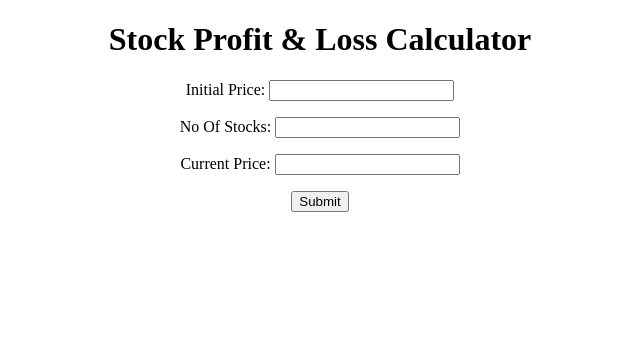
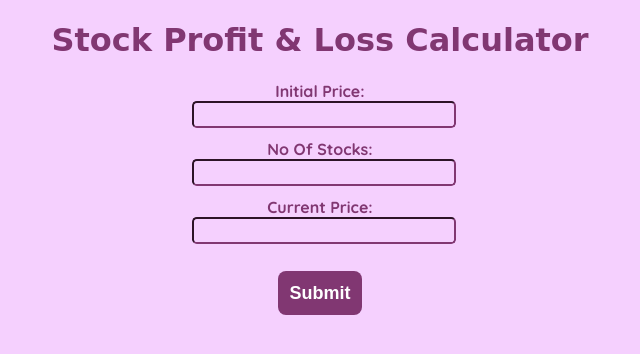
Before and after one commit to RaghaniMadhu/markFourteen-stock-purchase-profit-loss, a plain HTML site: page index.html in a window 1280 px wide. Shown: the whole page, without its empty margins (320-960 px from the left). Drawn offline with Linux system fonts and the light colour scheme; a web font is replaced by a local one.

Commit message:
Update: Completed

```diff
--- a/app.js
+++ b/app.js
@@ -27,19 +27,19 @@ function showMessage(message, finalMessage){
 }
 
 function validateInput(iniPrice, noOfStocks, currPrice){
-    if (!(initialPriceInput.validity.valid)){
+    if (iniPrice.length === 0){
         showMessage("Please Give Initial Price", "INCORRECTINPUT");
         return false;
     }
-    if (!(noOfStocksInput.validity.valid)){
+    if (noOfStocks.length === 0){
         showMessage("Please Give No oF Stocks", "INCORRECTINPUT");
         return false;
     }
-    if (!(currentPriceInput.validity.valid)){
+    if (currPrice === undefined){
         showMessage("Please Give Current Price", "INCORRECTINPUT");
         return false;
     }
-    if( (iniPrice < 1) || (noOfStocks < 1) || (currPrice < 1)){
+    if( (Number(iniPrice) < 1) || (Number(noOfStocks) < 1) || (Number(currPrice) < 1)){
         showMessage("Input Can't be 0 or -ve", "INCORRECTINPUT");
         return false;
     }
@@ -68,7 +68,7 @@ function findProfitLoss(iniPrice, noOfStocks, currPrice){
 }
 
 function calculator(){
-    if(validateInput(Number(initialPriceInput.value), Number(noOfStocksInput.value), Number(currentPriceInput.value))){
+    if(validateInput(initialPriceInput.value, noOfStocksInput.value), currentPriceInput.value){
         const op = findProfitLoss(Number(initialPriceInput.value), Number(noOfStocksInput.value), Number(currentPriceInput.value));
         showMessage(op[0], op[1]);
     }
--- a/index.html
+++ b/index.html
@@ -10,22 +10,18 @@
 <body>
     <h1>Stock Profit & Loss Calculator</h1>
 
-    <main>
-        <label for="initial-price"> Initial Price:
-            <input type="number" id="initial-price" required>
-        </label>
-        <label for="no-of-stocks"> No Of Stocks:
-            <input type="number" id="no-of-stocks" required>
-        </label>
-        <label for="current-price"> Current Price:
-            <input type="number" id="current-price" required>
-        </label>
+    <main class="main-container">
+        <label for="initial-price"> Initial Price:</label>
+        <input type="number" id="initial-price">
+        <label for="no-of-stocks"> No Of Stocks:</label>
+        <input type="number" id="no-of-stocks">
+        <label for="current-price"> Current Price:</label>
+        <input type="number" id="current-price">
 
-        <input type="submit" id="submit-btn">
-
-        <div id="output"></div>
+        <button id="submit-btn">Submit</button>
     </main>
 
+    <p id="output"></p>
     <script src="/app.js" type="text/javascript"></script>
 </body>
 </html>
--- a/style.css
+++ b/style.css
@@ -1,17 +1,74 @@
+@import url('https://fonts.googleapis.com/css2?family=Calligraffitti&family=Quicksand:wght@400;700&display=swap');
+
+:root{
+    --primary-color:#813772;
+    --secondary-color: #f5d0fe;
+    --ternary-color:  #fdf4ff;
+    --white-color: #fff;
+    --black-color: #000;
+}
+
+body {
+    font-family: 'Quicksand', sans-serif;
+    margin: 0px auto;
+    background-color: var(--secondary-color);
+}
+
+h1{
+    text-align: center;
+    color: var(--primary-color);
+    font-family: 'Calligraffitti', cursive;
+}
+
+input{
+    margin-top: 0%;
+    margin-bottom: 0.7rem;
+    border-color: var(--primary-color);
+    color: var(--primary-color);
+    background-color: var(--secondary-color);
+    border-radius: 0.3rem;
+    width: 100%;
+    font-size: large;
+    text-align: center;
+    font-weight: bold;
+}
+
 * {
     text-align: center;
 }
 
 label{
-    display: block;
+    text-align: center;
+    font-weight: bold;
     padding-bottom: 1rem;
+    color: var(--primary-color);
 }
 
 button{
-    margin: 1rem;
-    padding: 0.5rem;
+    background-color: var(--primary-color);
+    border: none;
+    color: var(--white-color);
+    padding: 0.7rem;
+    border-radius: 0.5rem;
+    margin: 1rem auto;
+    display: block;
+    font-size: large;
+    font-weight: bold;
 }
 
 #output{
-    margin: 1rem;
+    font-size: large;
+    color: var(--white-color);
+    font-weight: bold;
+    width: fit-content;
+    margin: auto;
+    padding: 0.5rem;
+    border-radius: 0.5rem;
 }
+
+
+.main-container{
+    display: block;
+    width: 20vw;
+    margin: auto;
+}
```
